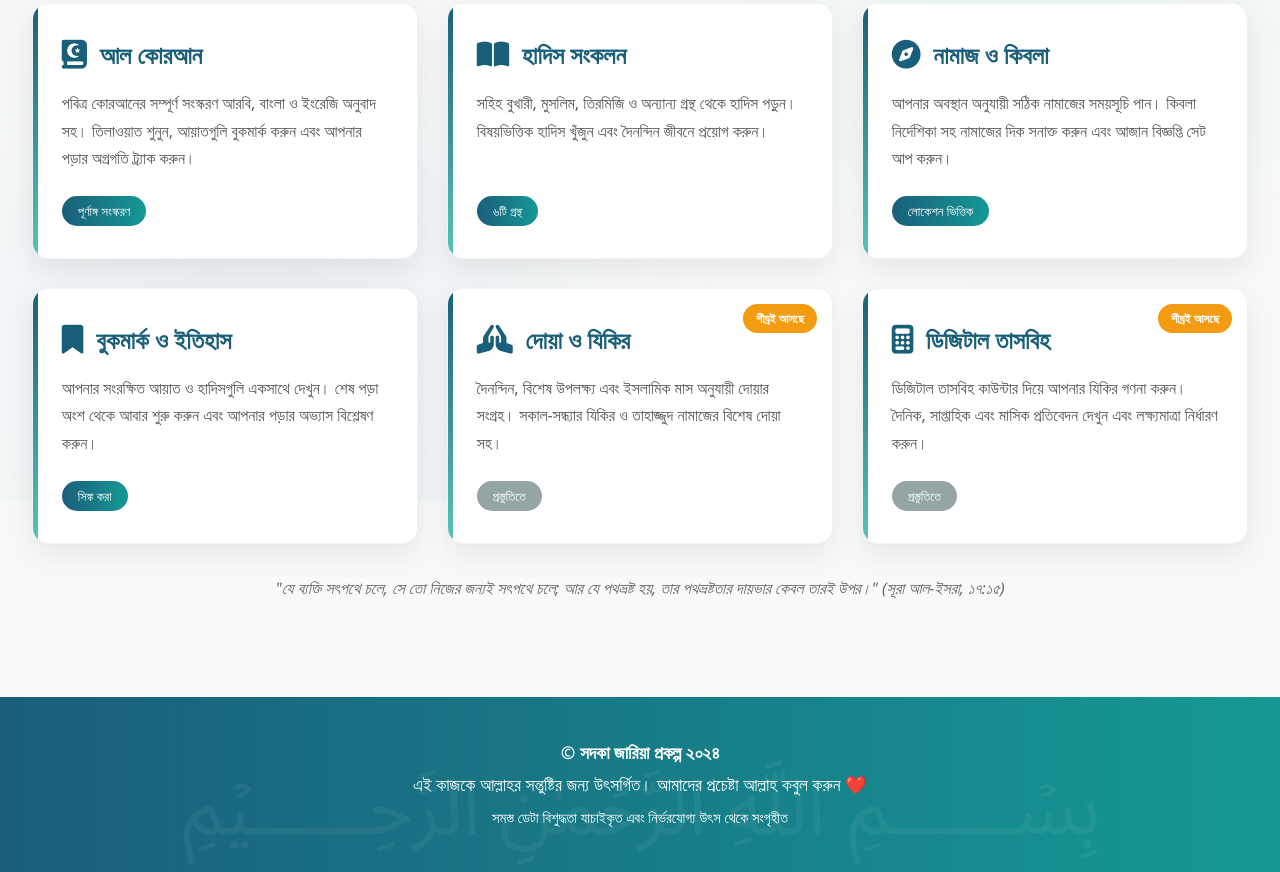
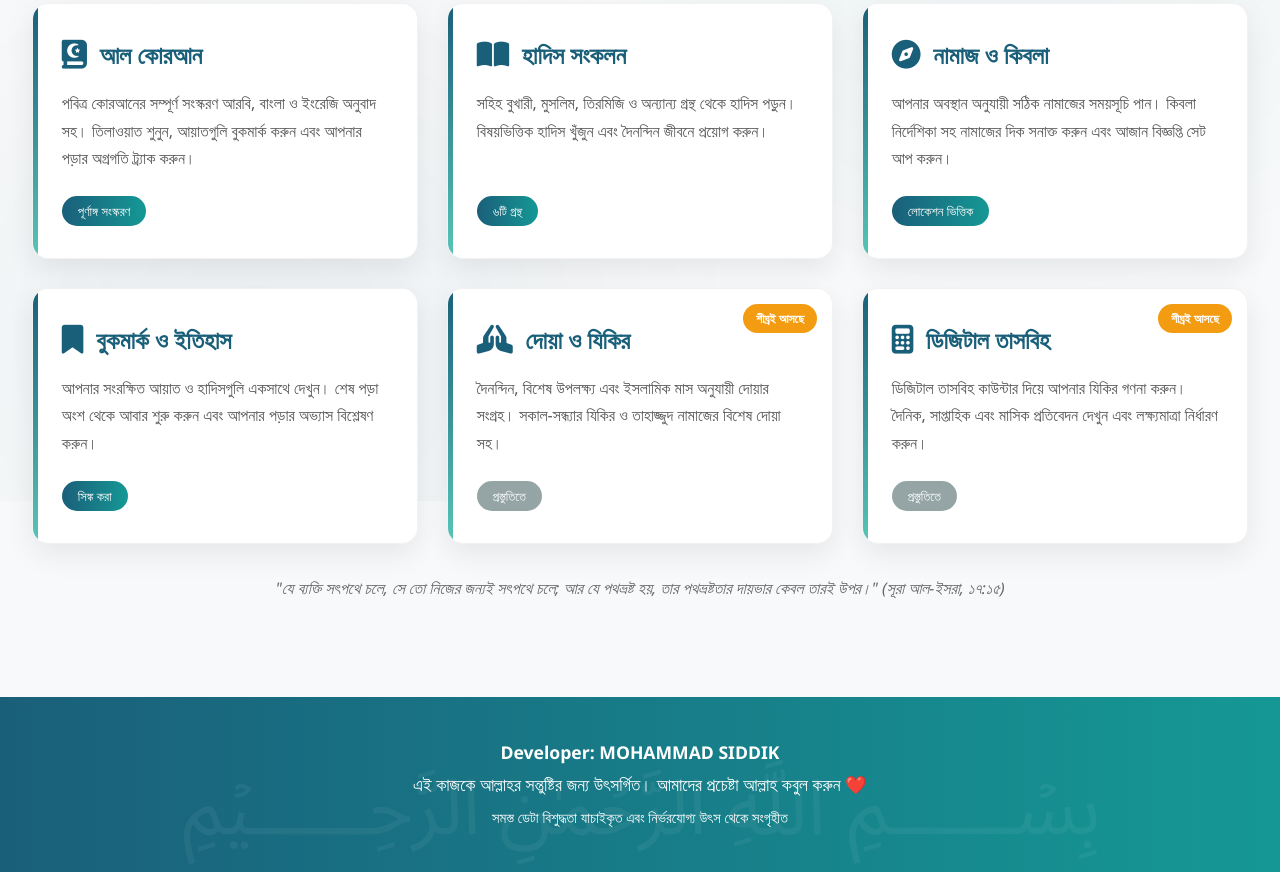
Before and after one commit to FB-bot/quran, a plain HTML site: page index.html in a window 1280 px wide. Shown: the part 299-1171 px from the top of the page. Drawn offline with Linux system fonts and the light colour scheme.

Commit message:
Update index.html

```diff
--- a/index.html
+++ b/index.html
@@ -513,7 +513,7 @@
 <!-- ===== Footer ===== -->
 <footer>
   <p>
-    <strong>© সদকা জারিয়া প্রকল্প ২০২৪</strong> <br>
+    <strong>Developer: MOHAMMAD SIDDIK</strong> <br>
     এই কাজকে আল্লাহর সন্তুষ্টির জন্য উৎসর্গিত। আমাদের প্রচেষ্টা আল্লাহ কবুল করুন <span class="heart">❤️</span> <br>
     <small>সমস্ত ডেটা বিশুদ্ধতা যাচাইকৃত এবং নির্ভরযোগ্য উৎস থেকে সংগৃহীত</small>
   </p>
```
